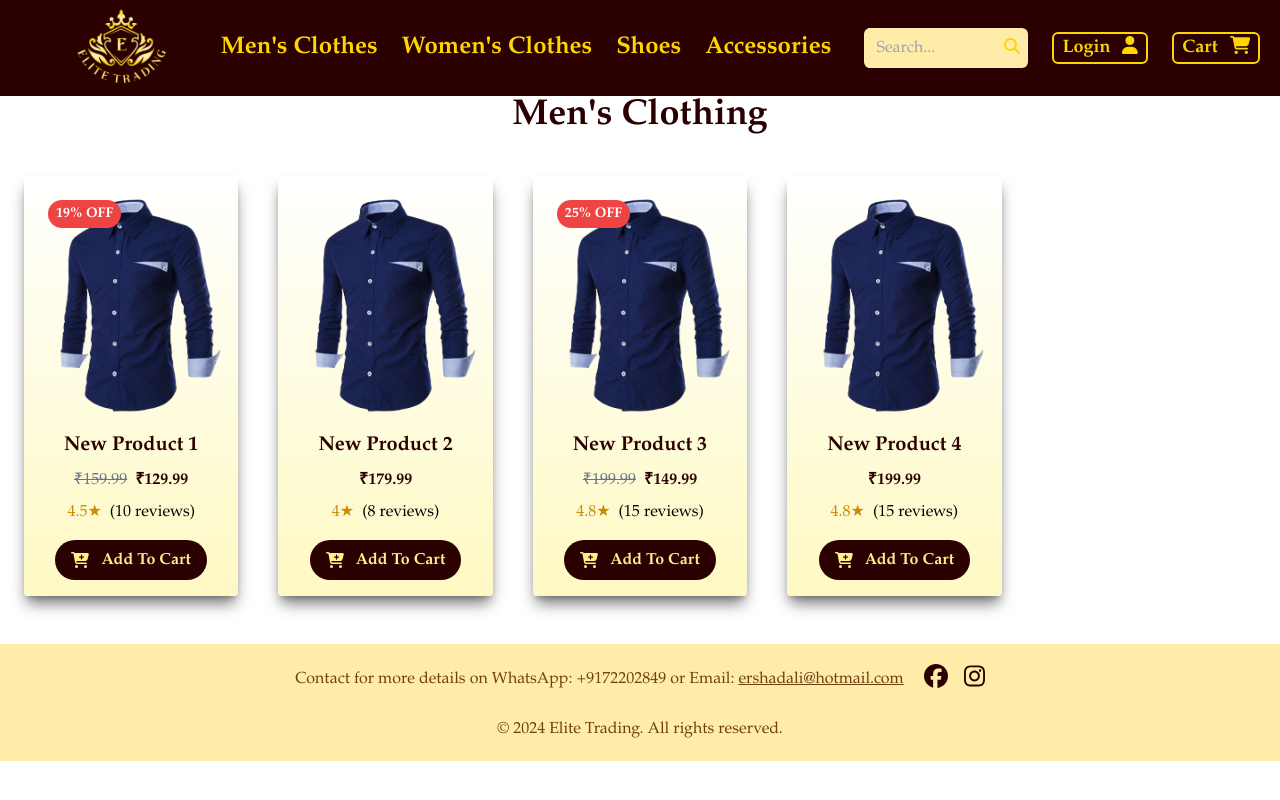
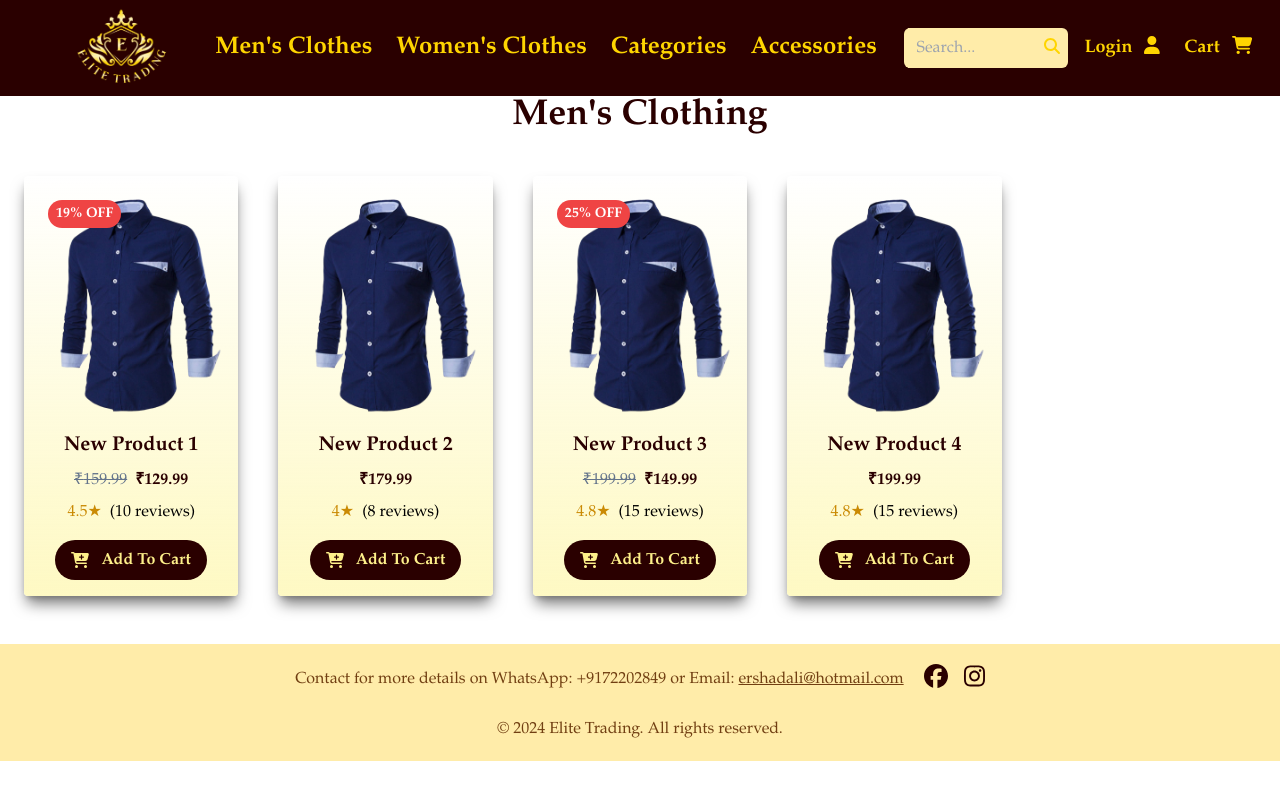
Before and after one commit to iqraSay/elite_trading, a React (Create React App) app: page /mensclothing in a window 1280 px wide. Built offline with nearby package versions, Linux system fonts and the light colour scheme.

Commit message:
navbar updated

```diff
--- a/src/components/navbar.jsx
+++ b/src/components/navbar.jsx
@@ -5,43 +5,71 @@ import { FontAwesomeIcon } from '@fortawesome/react-fontawesome';
 import { faSearch, faShoppingCart, faUser, faBars } from '@fortawesome/free-solid-svg-icons';
 
 const Header = () => {
-    const [searchVisible, setSearchVisible] = useState(false);
   const [menuOpen, setMenuOpen] = useState(false);
-
-  // const toggleSearch = () => {
-  //   setSearchVisible(!searchVisible);
-  // };
+  const [menDropdownOpen, setMenDropdownOpen] = useState(false);
+  const [womenDropdownOpen, setWomenDropdownOpen] = useState(false);
 
   const toggleMenu = () => {
     setMenuOpen(!menuOpen);
   };
+
+  const toggleMenDropdown = () => {
+    setMenDropdownOpen(!menDropdownOpen);
+    setWomenDropdownOpen(false);
+  };
+
+  const toggleWomenDropdown = () => {
+    setWomenDropdownOpen(!womenDropdownOpen);
+    setMenDropdownOpen(false);
+  };
+
   return (
     <div>
       <nav className="flex items-center justify-between px-5 bg-brown-900">
         <div className='items-center '>
           <Link to="/"><img src={logo} alt="Elite Trading Logo" className="h-24 lg:pl-10"/></Link>
         </div>
-          <div className=" space-x-6 hidden lg:flex">
-          <Link to="/mensclothing" className="text-yellow-500 font-bold text-2xl hover:text-yellow-100  transition-colors duration-300">Men's Clothes</Link>
-          <Link to="/womensclothing" className="text-yellow-500 font-bold text-2xl hover:text-yellow-100 transition-colors duration-300">Women's Clothes</Link>
-          <Link to="/shoes" className="text-yellow-500 font-bold text-2xl hover:text-yellow-100 transition-colors duration-300">Shoes</Link>
+        <div className=" space-x-6 hidden lg:flex relative">
+          <div className="relative">
+            <button onClick={toggleMenDropdown} className="text-yellow-500 font-bold text-2xl hover:text-yellow-100 transition-colors duration-300">
+              Men's Clothes
+            </button>
+            {menDropdownOpen && (
+              <div className="absolute left-0 bg-yellow-100 z-50 rounded-lg shadow-lg p-2">
+                <Link to="/mensclothing/hoodies" className="block text-brown-900 hover:bg-yellow-200 p-2 rounded">Hoodies</Link>
+                <Link to="/mensclothing/tshirts" className="block text-brown-900 hover:bg-yellow-200 p-2 rounded">T-Shirts</Link>
+                <Link to="/mensclothing/shirts" className="block text-brown-900 hover:bg-yellow-200 p-2 rounded">Shirts</Link>
+                <Link to="/mensclothing/footwear" className="block text-brown-900 hover:bg-yellow-200 p-2 rounded">Footwear</Link>
+              </div>
+            )}
+          </div>
+          <div className="relative">
+            <button onClick={toggleWomenDropdown} className="text-yellow-500 font-bold text-2xl hover:text-yellow-100 transition-colors duration-300">
+              Women's Clothes
+            </button>
+            {womenDropdownOpen && (
+              <div className="absolute left-0 bg-yellow-100 z-50 rounded-lg shadow-lg p-2">
+                <Link to="/womensclothing/gowns" className="block text-brown-900 hover:bg-yellow-200 p-2 rounded">Gowns</Link>
+                <Link to="/womensclothing/kurtis" className="block text-brown-900 hover:bg-yellow-200 p-2 rounded">Kurtis</Link>
+                <Link to="/womensclothing/suits" className="block text-brown-900 hover:bg-yellow-200 p-2 rounded">Suits</Link>
+              </div>
+            )}
+          </div>
+          <Link to="/categories" className="text-yellow-500 font-bold text-2xl hover:text-yellow-100 transition-colors duration-300">Categories</Link>
           <Link to="/accessories" className="text-yellow-500 font-bold text-2xl hover:text-yellow-100 transition-colors duration-300">Accessories</Link>
-          {/* <a href="#" className="text-yellow-500 font-bold text-2xl hover:text-yellow-100 transition-colors duration-300">Contact Us</a> */}
-          {/* <button className="text-yellow-500 hover:text-yellow-100 transition-colors duration-300;">Search</button> */}
         </div>
         <div className="hidden lg:flex space-x-6 justify-between items-center">
-          <div className=" space-x-6 flex items-center">
+          <div className=" space-x-2 flex items-center">
             <div className="relative focus:shadow-yellow-500 focus:shadow-lg bg-yellow-300 px-1 rounded-md">
-            <input type="text" placeholder="Search..." className="focus:outline-none  w-32 p-2 bg-yellow-300"/>
+              <input type="text" placeholder="Search..." className="focus:outline-none w-32 p-2 bg-yellow-300"/>
               <FontAwesomeIcon icon={faSearch} className="text-yellow-500 pl-2 pr-1 cursor-pointer" />
             </div>
-          <button className='text-yellow-500 border-yellow-500 hover:border-white border-2  transition-colors duration-300 cursor-pointer rounded-md font-bold text-lg px-2 hover:text-yellow-100 '>Login
+            <button className='text-yellow-500  transition-colors duration-300 cursor-pointer rounded-md font-bold text-lg px-2 hover:text-yellow-100 '>Login
               <FontAwesomeIcon icon={faUser} className=" pl-3 " />
             </button>
-          <button className='text-yellow-500 border-yellow-500 hover:border-white  transition-colors duration-300 cursor-pointer border-2 rounded-md font-bold text-lg px-2 hover:text-yellow-100 '>Cart
+            <button className='text-yellow-500  transition-colors duration-300 cursor-pointer  font-bold text-lg px-2 hover:text-yellow-100 '>Cart
               <FontAwesomeIcon icon={faShoppingCart} className="pl-3" />
             </button>
-          {/* <button className="text-yellow-500 font-bold text-2xl hover:text-yellow-100 transition-colors duration-300;">Login</button> */}
           </div>
         </div>
         <div className="lg:hidden flex items-center space-x-5">
@@ -52,13 +80,25 @@ const Header = () => {
       </nav>
       {menuOpen && (
         <div className="lg:hidden flex flex-col h-screen text-2xl font-bold space-y-8 items-center px-5 py-32  bg-brown-900 ">
-          <Link to="/mensclothing" className="text-yellow-500 hover:text-yellow-100  transition-colors duration-300">Men's Clothes</Link>
-          <Link to="/womensclothing" className="text-yellow-500 hover:text-yellow-100  transition-colors duration-300">Women's Clothes</Link>
-          <Link to="/shoes" className="text-yellow-500 hover:text-yellow-100  transition-colors duration-300">Shoes</Link>
-          <Link to="/accessories" className="text-yellow-500 hover:text-yellow-100  transition-colors duration-300">Accessories</Link>
-          {/* <a href="#contact" className="text-yellow-500 hover:text-yellow-100  transition-colors duration-300">Contact Us</a> */}
-          {/* <a href="#cart" className="text-yellow-500 hover:text-yellow-100  transition-colors duration-300">Cart</a>
-          <button className="text-yellow-500 hover:text-yellow-100  transition-colors duration-300">Login</button> */}
+           <button onClick={toggleMenDropdown} className="text-yellow-500 hover:text-yellow-100  transition-colors duration-300">Men's Clothes</button>
+          {menDropdownOpen && (
+            <div className="bg-yellow-100 z-50 rounded-lg shadow-lg p-2 w-full">
+              <Link to="/mensclothing/hoodies" className="block text-brown-900 hover:bg-yellow-200 p-2 rounded">Hoodies</Link>
+              <Link to="/mensclothing/tshirts" className="block text-brown-900 hover:bg-yellow-200 p-2 rounded">T-Shirts</Link>
+              <Link to="/mensclothing/shirts" className="block text-brown-900 hover:bg-yellow-200 p-2 rounded">Shirts</Link>
+              <Link to="/mensclothing/footwear" className="block text-brown-900 hover:bg-yellow-200 p-2 rounded">Footwear</Link>
+            </div>
+          )}
+          <button onClick={toggleWomenDropdown} className="text-yellow-500 hover:text-yellow-100  transition-colors duration-300">Women's Clothes</button>
+          {womenDropdownOpen && (
+            <div className="bg-yellow-100 z-50 rounded-lg shadow-lg p-2 w-full">
+              <Link to="/womensclothing/gowns" className="block text-brown-900 hover:bg-yellow-200 p-2 rounded">Gowns</Link>
+              <Link to="/womensclothing/kurtis" className="block text-brown-900 hover:bg-yellow-200 p-2 rounded">Kurtis</Link>
+              <Link to="/womensclothing/suits" className="block text-brown-900 hover:bg-yellow-200 p-2 rounded">Suits</Link>
+            </div>
+          )}
+          <Link to="/accessories" className="text-yellow-500 font-bold text-2xl hover:text-yellow-100 transition-colors duration-300">Accessories</Link>
+          <Link to="/categories" className="text-yellow-500 hover:text-yellow-100  transition-colors duration-300">Categories</Link>
           <div className="relative  w-full px-1 rounded-md flex lg:hidden bg-brown-900">
             <input type="text" placeholder="Search..." className="focus:outline-none placeholder-yellow-300 w-full p-2 border-b text-yellow-500 bg-brown-900 border-b-3 border-b-yellow-500"/>
             <button className="text-yellow-500 p-2  cursor-pointer">
@@ -67,8 +107,6 @@ const Header = () => {
           </div>
         </div>
       )}
-      {/* <div className={`search-bar bg-yellow-300 ${searchVisible ? 'block' : 'hidden'} p-2`}>
-      </div> */}
     </div>
   )
 }
```
Lines whose indentation alone changed are shown as unchanged.
